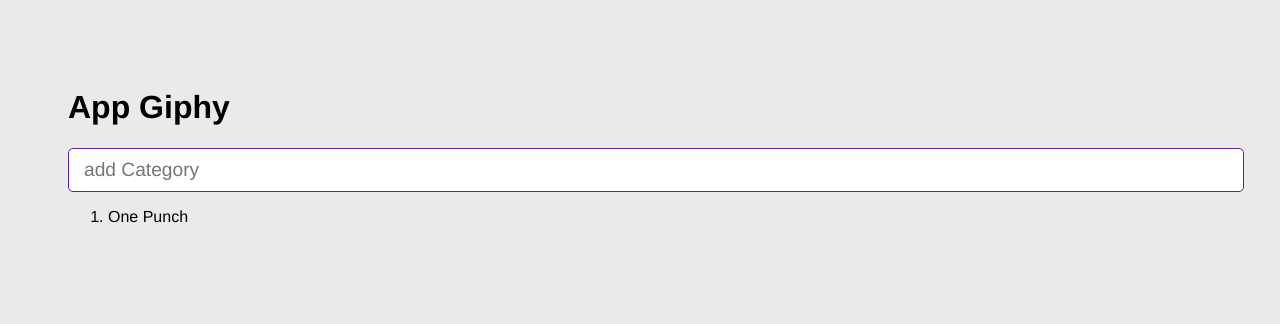
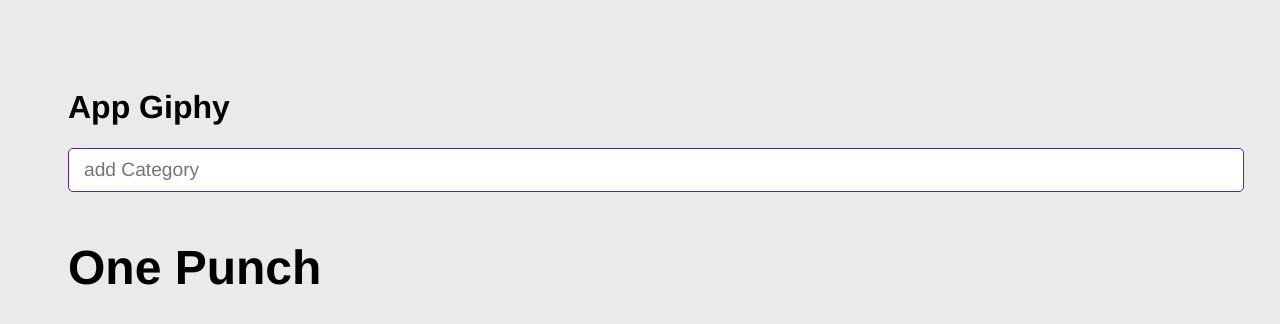
Before and after one commit to lizievi/appGiphy, a React (Vite) app: page / in a window 1280 px wide. Shown: the top 324 px of the page. Built offline with nearby package versions, Linux system fonts and the light colour scheme.

Commit message:
creating the GifGrid component

```diff
--- a/src/App.jsx
+++ b/src/App.jsx
@@ -1,13 +1,12 @@
 import { useState } from "react";
 import { AddCategory } from "./components/AddCategory";
+import { GifGrid } from "./components/GifGrid";
 
 export const App = () => {
-  const [categories, setCategories] = useState([
-    "One Punch",
-  ]);
+  const [categories, setCategories] = useState(["One Punch"]);
   const onAddCategory = (newCategory) => {
-    if(categories.includes(newCategory)) return
-    setCategories([newCategory, ...categories])
+    if (categories.includes(newCategory)) return;
+    setCategories([newCategory, ...categories]);
   };
 
   return (
@@ -15,11 +14,9 @@ export const App = () => {
       <h1>App Giphy</h1>
       <AddCategory onNewCategory={onAddCategory} />
 
-      <ol>
-        {categories.map((category) => {
-          return <li key={category}>{category}</li>;
-        })}
-      </ol>
+      {categories.map((category) => (
+        <GifGrid key={category} category={category} />
+      ))}
     </>
   );
 };
--- /dev/null
+++ b/src/components/GifGrid.jsx
@@ -0,0 +1,10 @@
+export const GifGrid = ({ category }) => {
+
+  const gifs = [1,2,3,4,5]
+  return (
+    <>
+      <h3>{category}</h3>
+
+    </>
+  );
+};
```
